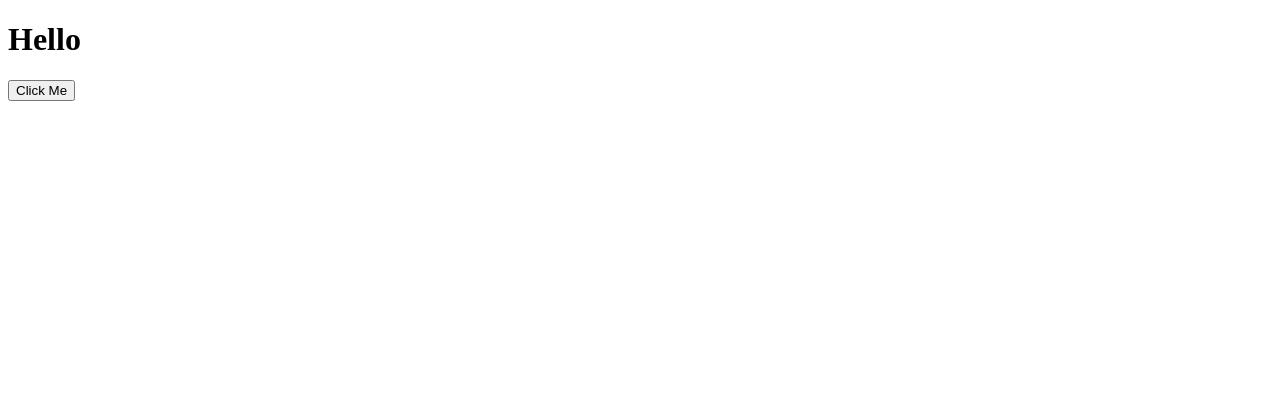
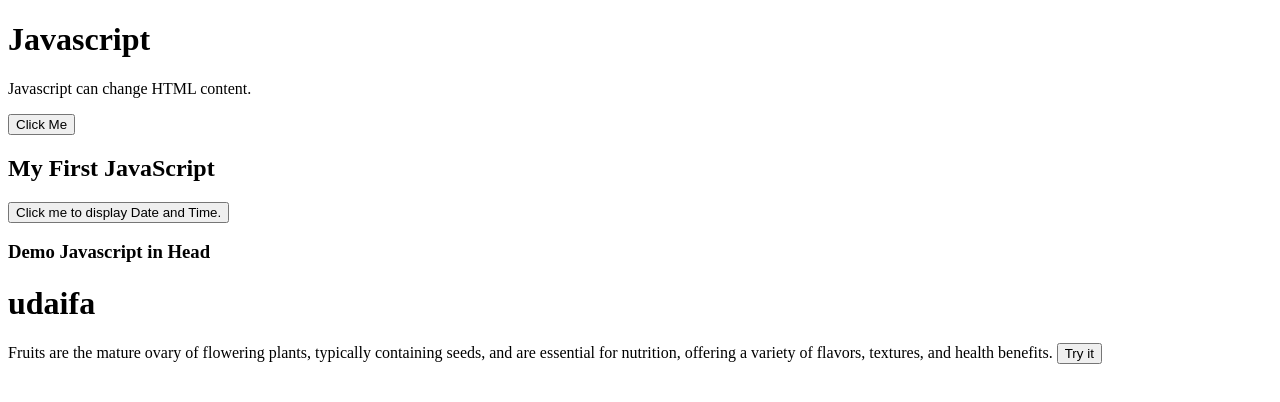
Before and after one commit to udaifa123/udaifa, a plain HTML site: page js/index.html in a window 1280 px wide. Drawn offline with Linux system fonts and the light colour scheme.

Commit message:
udaifa is developer

```diff
--- a/js/index.html
+++ b/js/index.html
@@ -1,13 +1,32 @@
 <!DOCTYPE html>
 <html lang="en">
 <head>
+<body>
+</script>
     <meta charset="UTF-8">
     <meta name="viewport" content="width=device-width, initial-scale=1.0">
     <title>Document</title>
-</head>
-<body>
-    <h1 id="greeting">Hello</h1>
-    <button onclick="Helloeveryone()">Click Me</button>
+
+
+<h1> Javascript</h1>
+
+   <p id="demo">Javascript can change HTML content.</p>
+   <button type="button"onclick='document.getElementById("demo").innerHTML="Hello JavaSceipt"'>Click Me</button>
+   <h2>My First JavaScript</h2>
+   <button type="button"onclick="document.getElementById('demo').innerHTML=Date()">Click me to display Date and Time.</button>
+   <p1 id="demo"></p1>
+   <script>
+    function myFunction(){
+        document.getElementById("demo").innerHTML="paragraph changed.";
+
+    }
+   </script>
+
+
+   <h3>Demo Javascript in Head</h3>
+   <h1>udaifa</h1>
+   <p2 id="demo">Fruits are the mature ovary of flowering plants, typically containing seeds, and are essential for nutrition, offering a variety of flavors, textures, and health benefits.</p2>
+   <button type="button"onclick="myFunction()">Try it</button>
 
 </body>
 </html>
--- a/js/script.js
+++ b/js/script.js
@@ -0,0 +1,3 @@
+ function shownMessage() {
+        alert("Hello!You clicked the button.");
+    }
--- a/js/style.css
+++ /dev/null
@@ -1,3 +0,0 @@
-body{
-    background-color:pink;
-}
```
